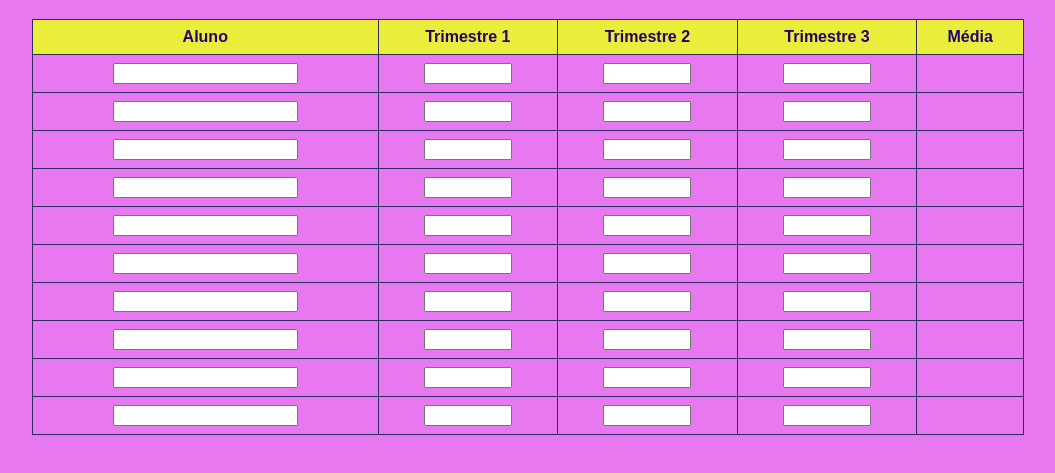
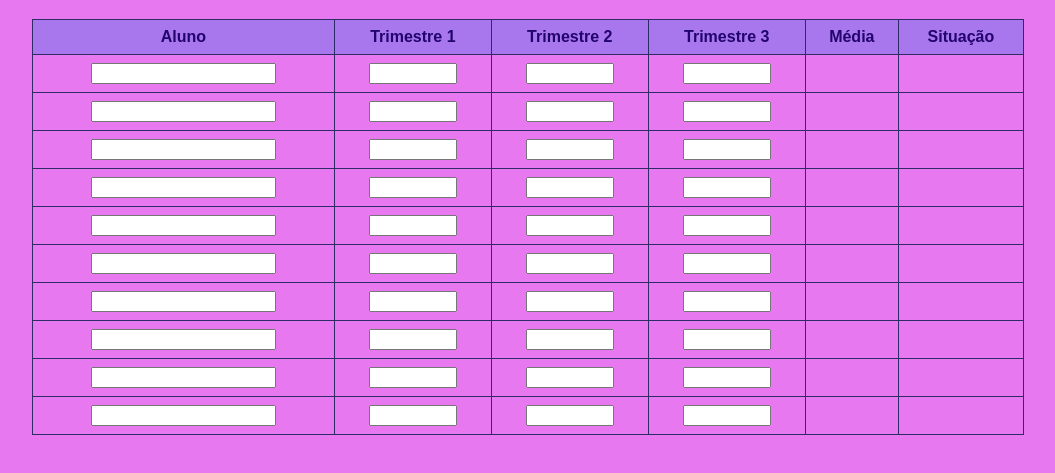
Before and after one commit to renato1706/Notas-trimetrais, a plain HTML site: page index.html in a window 1280 px wide. Shown: the part 81-554 px from the top of the page, without its empty margins (112-1167 px from the left). Drawn offline with Linux system fonts and the light colour scheme.

Commit message:
adicionado coluna para situação do aluno

```diff
--- a/index.html
+++ b/index.html
@@ -24,6 +24,7 @@
             <th>Trimestre 2</th>
             <th>Trimestre 3</th>
             <th>Média</th>
+            <th>Situação</th>
         </tr>
         <tr>
             <td><input type="text" class="aluno"></td>
@@ -31,6 +32,7 @@
             <td><input type="number" class="nota" step="0.01"></td>
             <td><input type="number" class="nota" step="0.01"></td>
             <td class="media"></td>
+            <td class="situacao"></td>
         </tr>
         <tr>
             <td><input type="text" class="aluno"></td>
@@ -38,6 +40,7 @@
             <td><input type="number" class="nota" step="0.01"></td>
             <td><input type="number" class="nota" step="0.01"></td>
             <td class="media"></td>
+            <td class="situacao"></td>
         </tr>
         <tr>
             <td><input type="text" class="aluno"></td>
@@ -45,6 +48,7 @@
             <td><input type="number" class="nota" step="0.01"></td>
             <td><input type="number" class="nota" step="0.01"></td>
             <td class="media"></td>
+            <td class="situacao"></td>
         </tr>
         <tr>
             <td><input type="text" class="aluno"></td>
@@ -52,6 +56,7 @@
             <td><input type="number" class="nota" step="0.01"></td>
             <td><input type="number" class="nota" step="0.01"></td>
             <td class="media"></td>
+            <td class="situacao"></td>
         </tr>
         <tr>
             <td><input type="text" class="aluno"></td>
@@ -59,6 +64,7 @@
             <td><input type="number" class="nota" step="0.01"></td>
             <td><input type="number" class="nota" step="0.01"></td>
             <td class="media"></td>
+            <td class="situacao"></td>
         </tr>
         <tr>
             <td><input type="text" class="aluno"></td>
@@ -66,6 +72,7 @@
             <td><input type="number" class="nota" step="0.01"></td>
             <td><input type="number" class="nota" step="0.01"></td>
             <td class="media"></td>
+            <td class="situacao"></td>
         </tr>
         <tr>
             <td><input type="text" class="aluno"></td>
@@ -73,6 +80,8 @@
             <td><input type="number" class="nota" step="0.01"></td>
             <td><input type="number" class="nota" step="0.01"></td>
             <td class="media"></td>
+            <td class="situacao"></td>
+
         </tr>
         <tr>
             <td><input type="text" class="aluno"></td>
@@ -80,6 +89,7 @@
             <td><input type="number" class="nota" step="0.01"></td>
             <td><input type="number" class="nota" step="0.01"></td>
             <td class="media"></td>
+            <td class="situacao"></td>
         </tr>
         <tr>
             <td><input type="text" class="aluno"></td>
@@ -87,6 +97,7 @@
             <td><input type="number" class="nota" step="0.01"></td>
             <td><input type="number" class="nota" step="0.01"></td>
             <td class="media"></td>
+            <td class="situacao"></td>
         </tr>
         <tr>
             <td><input type="text" class="aluno"></td>
@@ -94,6 +105,7 @@
             <td><input type="number" class="nota" step="0.01"></td>
             <td><input type="number" class="nota" step="0.01"></td>
             <td class="media"></td>
+            <td class="situacao"></td>
         </tr>
     </table>
 
--- a/style.css
+++ b/style.css
@@ -15,7 +15,7 @@ th, td {
 }
 
 th {
-    background-color: #eaed39;
+    background-color: #a877ee;
 }
 
 .nota {
```
